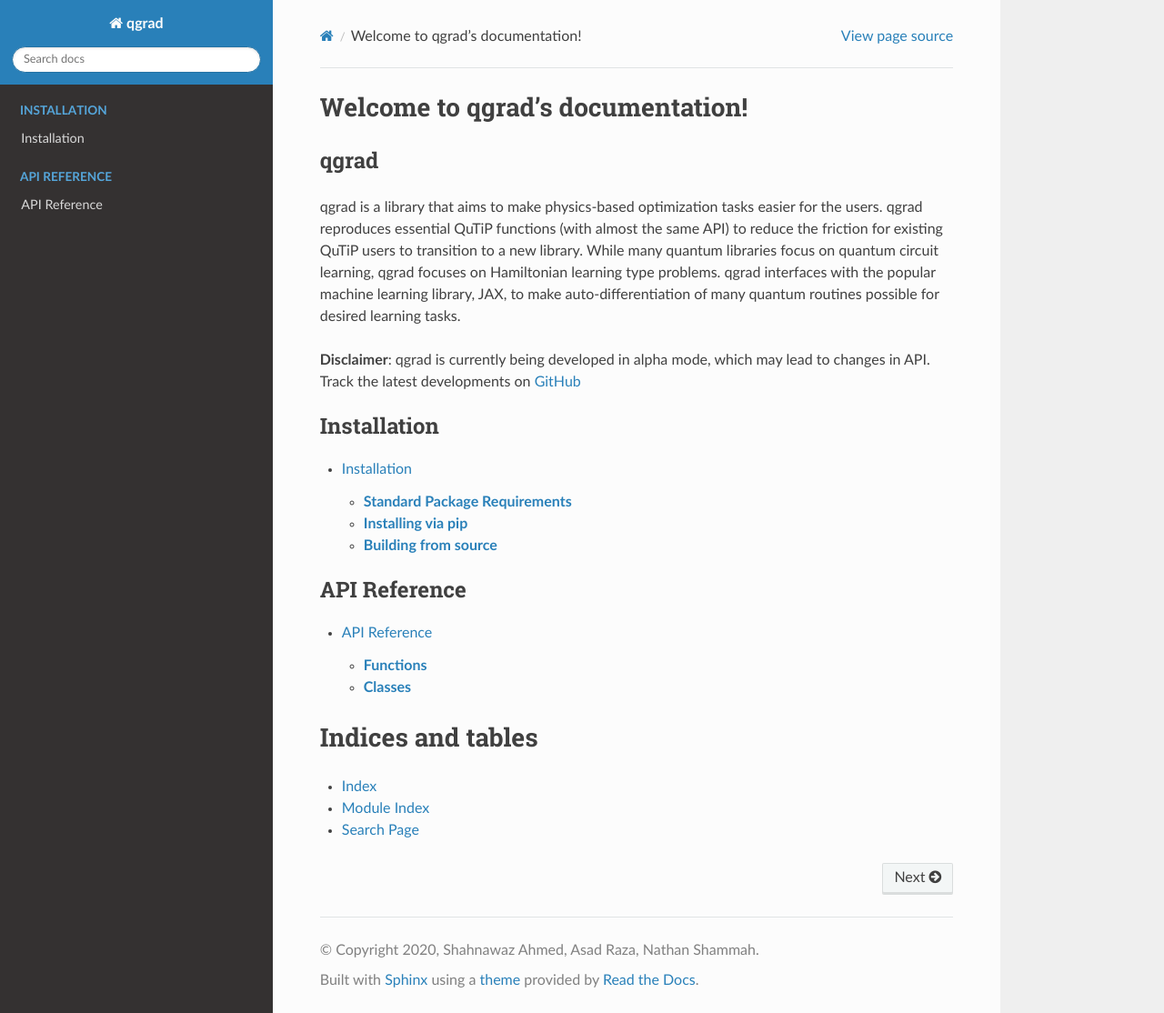
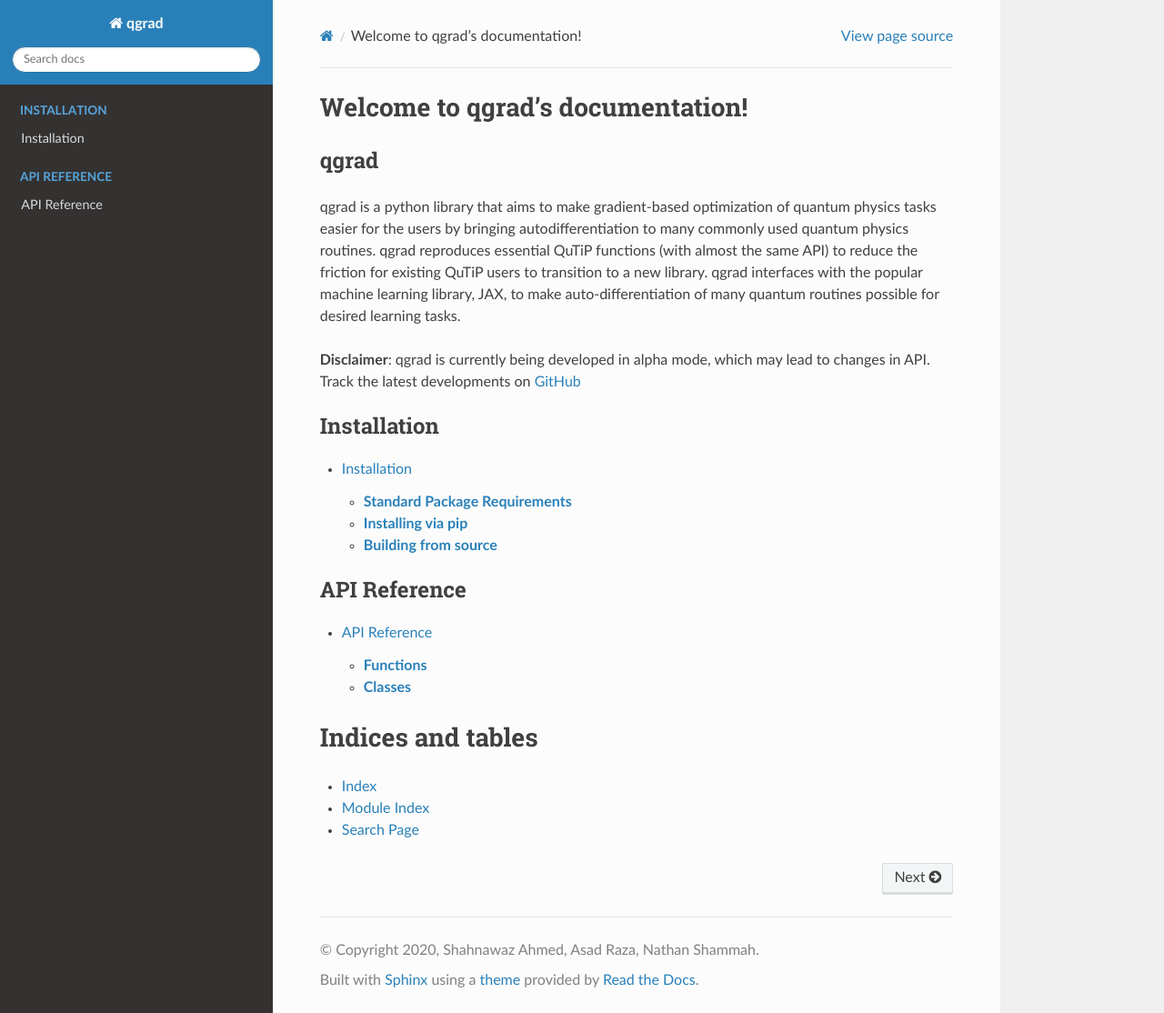
Before and after one commit to qgrad/qgrad, a Sphinx documentation site: the page built from docs/source/index.rst, in a window 1280 px wide and 1114 px high. Shown: the whole window at 91% size. Built offline with Sphinx 7.4.7 and the Read the Docs theme 2.0.0, drawn with Linux system fonts in a browser that asks for light colours; pages that are not in the unit, such as notebooks, are missing from menus.

Commit message:
tutorials and additional functions documented

```diff
--- /dev/null
+++ b/docs/source/generated/qgrad_qutip.isdm.rst
@@ -0,0 +1,6 @@
+qgrad\_qutip.isdm
+=================
+
+.. currentmodule:: qgrad_qutip
+
+.. autofunction:: isdm
--- /dev/null
+++ b/docs/source/generated/qgrad_qutip.isherm.rst
@@ -0,0 +1,6 @@
+qgrad\_qutip.isherm
+===================
+
+.. currentmodule:: qgrad_qutip
+
+.. autofunction:: isherm
--- /dev/null
+++ b/docs/source/generated/qgrad_qutip.rand_dm.rst
@@ -0,0 +1,6 @@
+qgrad\_qutip.rand\_dm
+=====================
+
+.. currentmodule:: qgrad_qutip
+
+.. autofunction:: rand_dm
--- /dev/null
+++ b/docs/source/generated/qgrad_qutip.rand_ket.rst
@@ -0,0 +1,6 @@
+qgrad\_qutip.rand\_ket
+======================
+
+.. currentmodule:: qgrad_qutip
+
+.. autofunction:: rand_ket
--- a/docs/source/index.rst
+++ b/docs/source/index.rst
@@ -9,11 +9,12 @@
 **qgrad**
 ##########
 
-qgrad is a library that aims to make physics-based optimization tasks easier for the
-users. qgrad reproduces essential QuTiP functions (with almost the same API) to reduce
-the friction for existing QuTiP users to transition to a new library. While many
-quantum libraries focus on quantum circuit learning, qgrad focuses on Hamiltonian
-learning type problems. qgrad interfaces with the popular machine learning library, JAX,
+qgrad is a python library that aims to make gradient-based optimization of
+quantum physics tasks easier for the
+users by bringing autodifferentiation to many commonly used quantum
+physics routines. qgrad reproduces essential QuTiP functions (with almost the same API) to reduce
+the friction for existing QuTiP users to transition to a new library.
+qgrad interfaces with the popular machine learning library, JAX,
 to make auto-differentiation of many quantum routines possible for desired learning
 tasks.
 
--- a/docs/source/install.rst
+++ b/docs/source/install.rst
@@ -39,7 +39,7 @@
 `QuTiP <https://github.com/qutip/qutip>`_, QuTiP is not a dependency of the core package. However, qgrad still requires
 QuTiP for testing at the moment. To install QuTiP using conda, run::
 
-    conda install qutip
+    conda install -c conda forge qutip
 
 To install using pip, run::
 
```
Also changed, not shown: docs/source/images/circuit.jpg (added), 5 other files.
